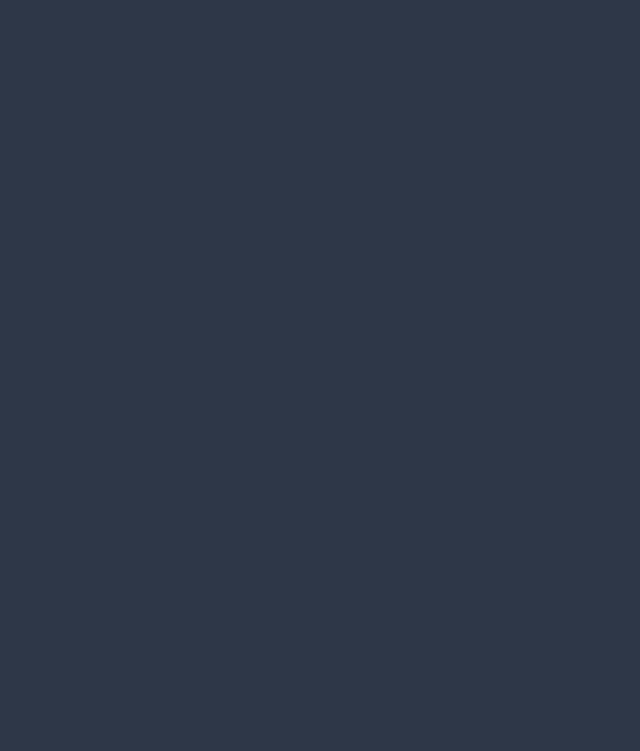
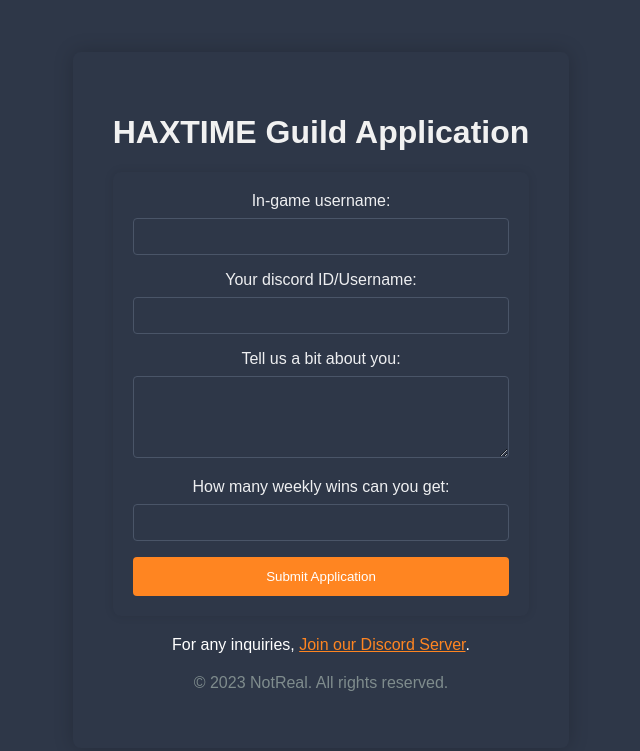
Before and after one commit to NotReal003/Form-Application, a plain HTML site: page index.html in a window 1280 px wide. Shown: the whole page, without its empty margins (319-959 px from the left). Drawn offline with Linux system fonts and the light colour scheme.

Commit message:
Update index.html

```diff
--- a/index.html
+++ b/index.html
@@ -221,7 +221,7 @@
             // Set a timeout to simulate loading time (adjust as needed)
             setTimeout(function () {
                 showForm();
-            }, 9000); // 2000 milliseconds (2 seconds)
+            }, 2000); // 2000 milliseconds (2 seconds)
         });
 
         function showForm() {
```
